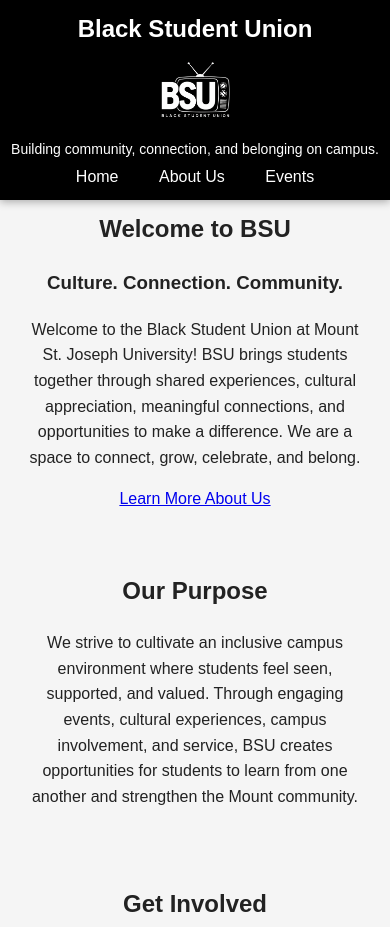
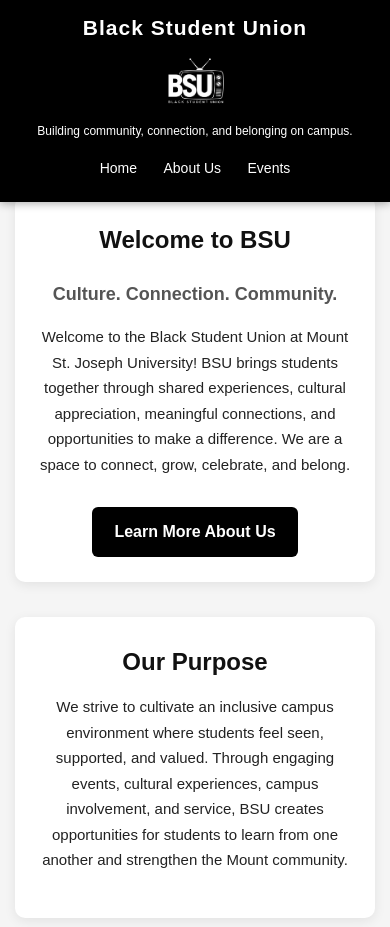
Before and after one commit to VaehLeNa/assignment1-vaehworsham, a plain HTML site: page index.html in a window 390 px wide. Shown: the top 927 px of the page. Drawn offline with Linux system fonts and the light colour scheme.

Commit message:
Refactor CSS for improved styling and layout

```diff
--- a/style.css
+++ b/style.css
@@ -1,13 +1,29 @@
-/* General Page Styling */
+
+/* ==============================
+   GENERAL PAGE STYLING
+============================== */
+
+* {
+    box-sizing: border-box;
+}
+
+html {
+    scroll-behavior: smooth;
+    scroll-padding-top: 190px;
+}
+
 body {
     font-family: Arial, sans-serif;
-    line-height: 1.6;
+    line-height: 1.7;
     margin: 0;
     background-color: #f5f5f5;
     color: #222;
 }
 
-/* Fixed Header */
+/* ==============================
+   HEADER
+============================== */
+
 header {
     position: fixed;
     top: 0;
@@ -15,71 +31,175 @@ header {
     background-color: #000;
     color: white;
     text-align: center;
-    padding: 8px 0;
+    padding: 8px 15px;
     box-shadow: 0 2px 8px rgba(0, 0, 0, 0.3);
     z-index: 1000;
 }
 
-/* Header Title */
 header h1 {
     margin: 2px 0;
-    font-size: 24px;
+    font-size: 26px;
+    letter-spacing: 1px;
 }
 
-/* Logo */
 header img {
     width: 80px;
     height: 80px;
     display: block;
     margin: 5px auto;
+    object-fit: contain;
 }
 
-/* Description */
 header p {
-    margin: 2px 0;
+    margin: 2px 0 8px;
     font-size: 14px;
 }
 
-/* Navigation */
+/* ==============================
+   NAVIGATION
+============================== */
+
 nav {
-    margin: 3px 0;
+    margin: 8px 0 5px;
 }
 
 nav a {
+    display: inline-block;
     color: white;
     text-decoration: none;
-    margin: 0 10px;
-    padding: 5px 8px;
+    margin: 0 8px;
+    padding: 7px 12px;
+    border-radius: 5px;
+    transition: background-color 0.3s ease;
 }
 
-/* Navigation Hover Effect */
 nav a:hover {
     background-color: #555;
-    border-radius: 5px;
 }
 
-/* Main Content */
+/* ==============================
+   MAIN CONTENT
+============================== */
+
 main {
     min-height: 100vh;
-    padding: 190px 20px 60px;
-
+    padding: 220px 20px 60px;
     display: flex;
     justify-content: center;
     align-items: center;
     flex-direction: column;
 }
 
-/* Sections */
+/* ==============================
+   CONTENT SECTIONS
+============================== */
+
 section {
+    width: 100%;
     max-width: 900px;
     text-align: center;
-    margin-bottom: 40px;
+    margin-bottom: 35px;
+    padding: 35px 30px;
+    background-color: white;
+    border-radius: 10px;
+    box-shadow: 0 3px 12px rgba(0, 0, 0, 0.08);
 }
 
-/* Footer */
+section h2 {
+    font-size: 28px;
+    margin-top: 0;
+    margin-bottom: 12px;
+    color: #111;
+}
+
+section h3 {
+    font-size: 18px;
+    margin-bottom: 15px;
+    color: #555;
+}
+
+section p {
+    font-size: 16px;
+    max-width: 750px;
+    margin: 0 auto 20px;
+}
+
+/* ==============================
+   BUTTONS
+============================== */
+
+.button {
+    display: inline-block;
+    background-color: #000;
+    color: white;
+    text-decoration: none;
+    padding: 11px 22px;
+    margin-top: 10px;
+    border-radius: 6px;
+    font-weight: bold;
+    transition: background-color 0.3s ease,
+                transform 0.3s ease;
+}
+
+.button:hover {
+    background-color: #444;
+    transform: translateY(-2px);
+}
+
+/* ==============================
+   FOOTER
+============================== */
+
 footer {
     background-color: #000;
     color: white;
     text-align: center;
     padding: 20px;
 }
+
+footer p {
+    margin: 0;
+    font-size: 14px;
+}
+
+/* ==============================
+   MOBILE RESPONSIVENESS
+============================== */
+
+@media screen and (max-width: 600px) {
+
+    header h1 {
+        font-size: 21px;
+    }
+
+    header img {
+        width: 65px;
+        height: 65px;
+    }
+
+    header p {
+        font-size: 12px;
+    }
+
+    nav a {
+        margin: 2px;
+        padding: 6px 9px;
+        font-size: 14px;
+    }
+
+    main {
+        padding: 195px 15px 40px;
+    }
+
+    section {
+        padding: 25px 18px;
+    }
+
+    section h2 {
+        font-size: 24px;
+    }
+
+    section p {
+        font-size: 15px;
+    }
+}
```
